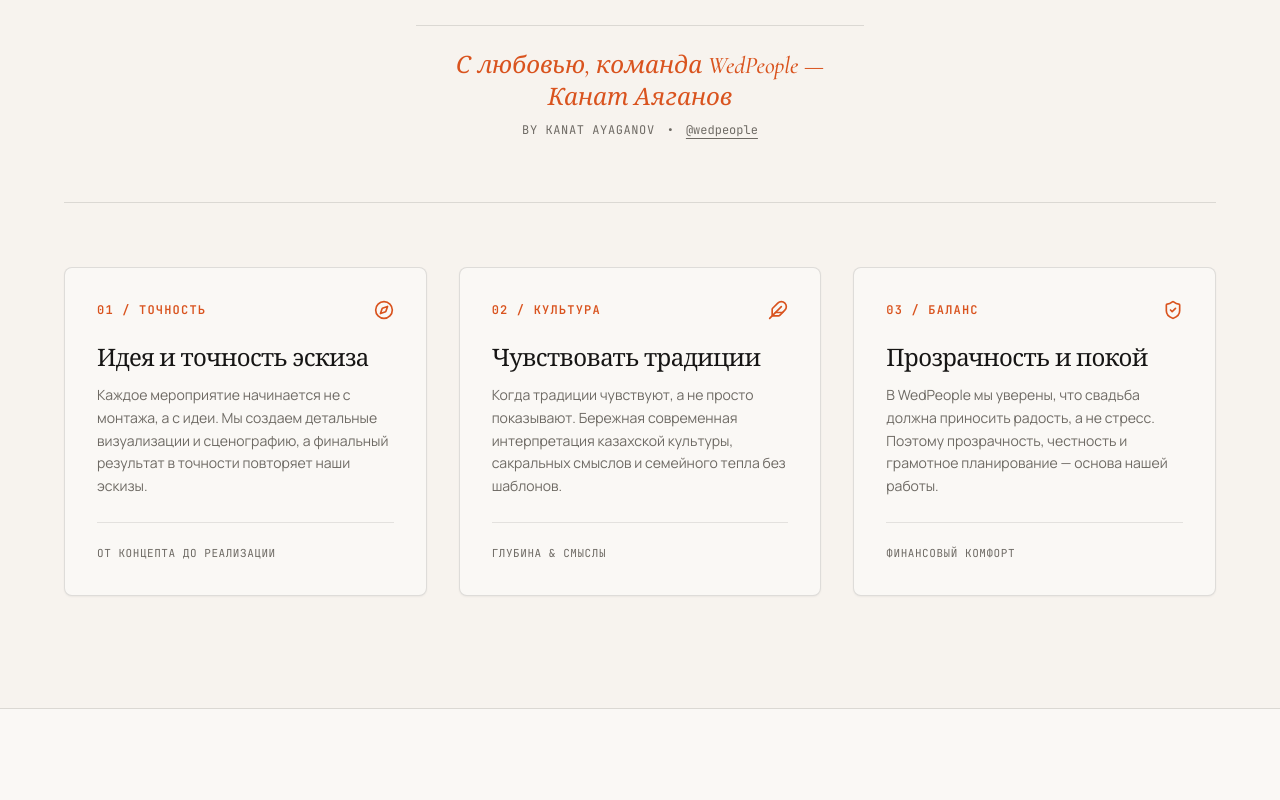
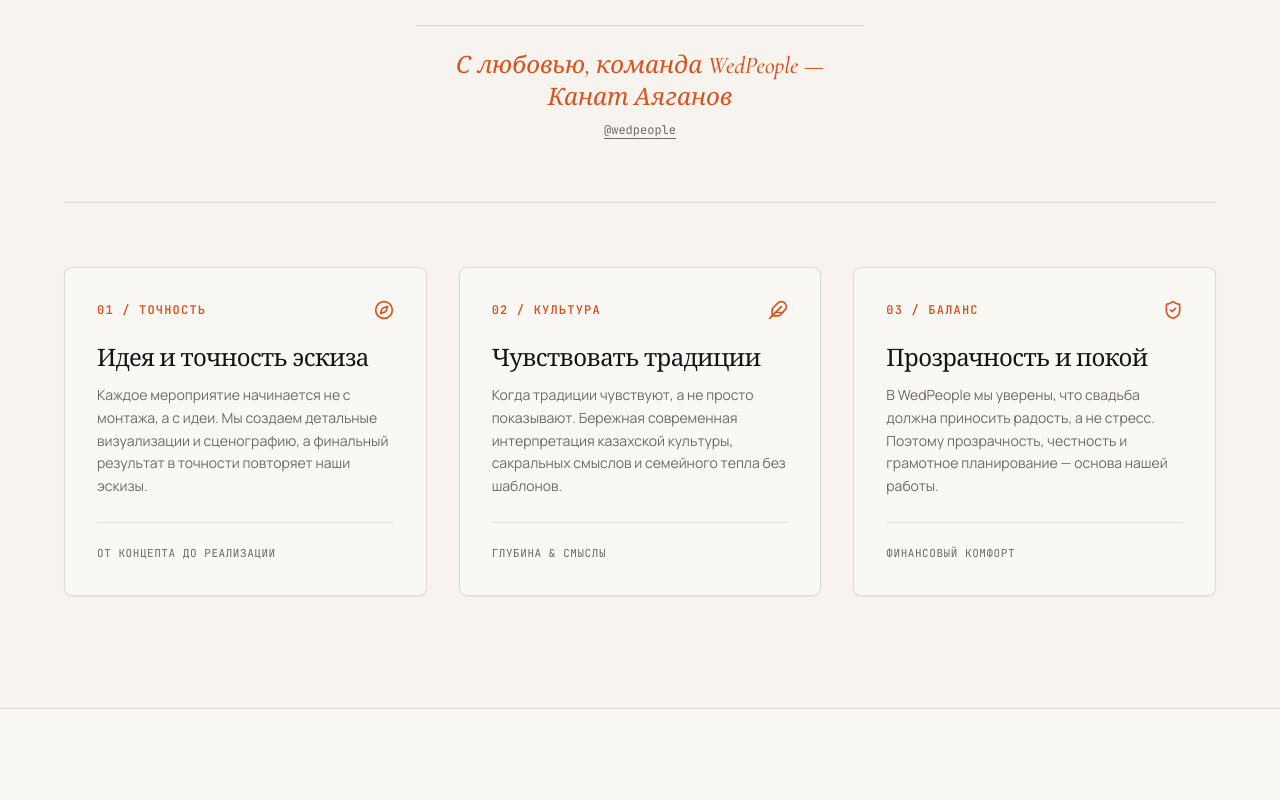
Before and after one commit to zhkairbekov/wedpeople, a React (Vite) app: page / in a window 1280 px wide. Shown: the part 1600-2400 px from the top of the page. Built offline with nearby package versions, Linux system fonts and the light colour scheme; a web font is replaced by a local one.

Commit message:
refactor: remove founder handle from ConciergeSection and PhilosophySection components

```diff
--- a/src/components/ConciergeSection.jsx
+++ b/src/components/ConciergeSection.jsx
@@ -99,7 +99,7 @@
                       {t.concierge.instagramCardLabel}
                     </span>
                     <span className="font-body text-base font-semibold text-alabaster group-hover:text-champagne transition-colors">
-                      {t.brand.instagramHandle} • {t.brand.founderHandle}
+                      {t.brand.instagramHandle}
                     </span>
                   </div>
                 </div>
--- a/src/components/PhilosophySection.jsx
+++ b/src/components/PhilosophySection.jsx
@@ -59,10 +59,6 @@
               {t.brand.manifestoSignoff} — {t.brand.founderName}
             </p>
             <div className="flex items-center gap-3 text-xs font-mono text-muted">
-              <span className="uppercase tracking-wider">
-                {t.brand.founderHandle}
-              </span>
-              <span>•</span>
               <a
                 href={t.brand.instagramUrl}
                 target="_blank"
```
